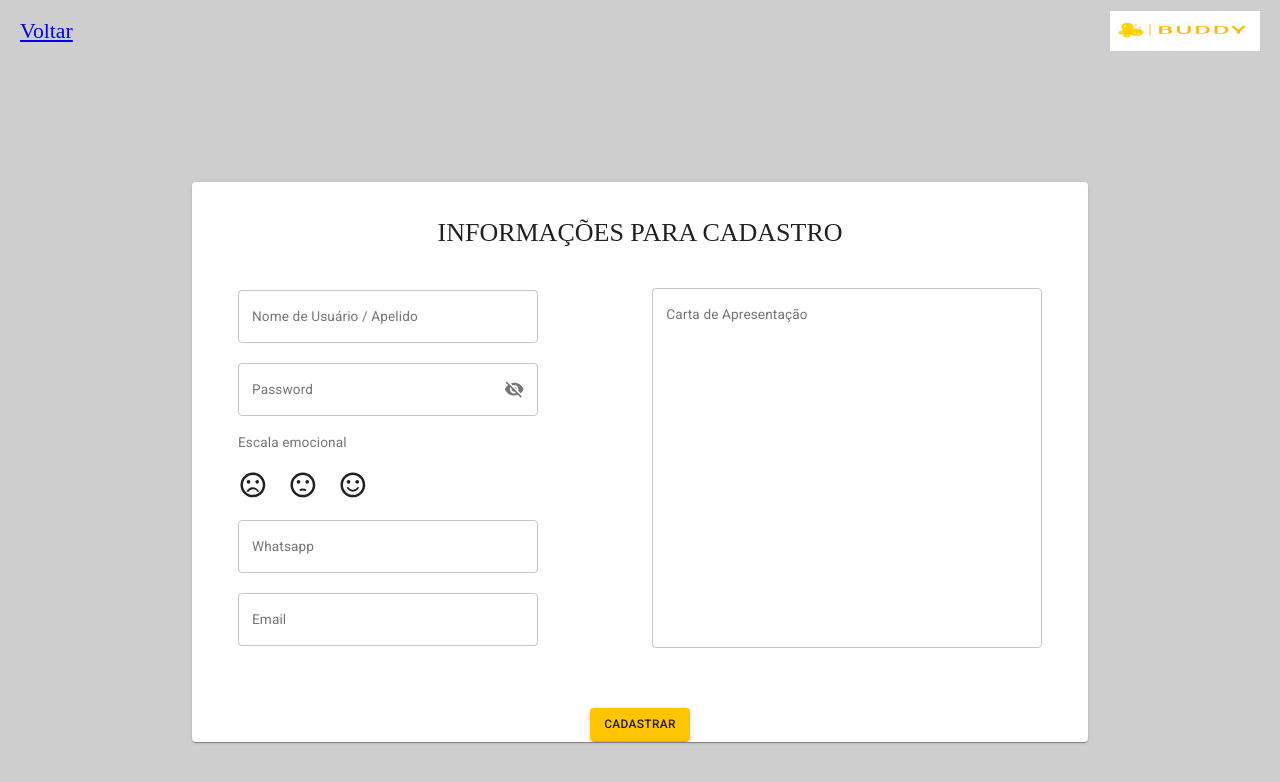
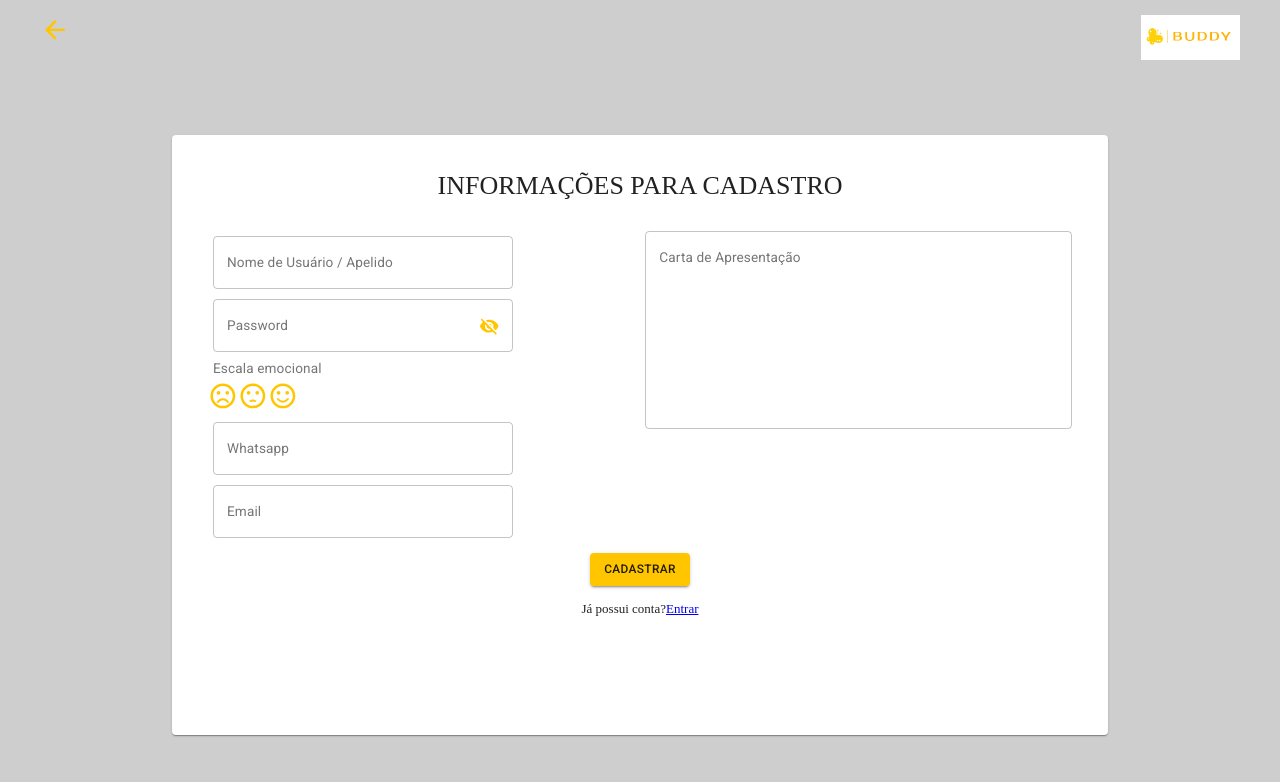
Before and after one commit to HACKATONA-ES-2020/Left4Dev, a React (Create React App) app in the folder frontend/: page /user in a window 1280 px wide. Shown: the top 782 px of the page. Built offline with nearby package versions, Linux system fonts and the light colour scheme.

Commit message:
Criar tela de aprovação de cadastrp de Buddies

```diff
--- a/frontend/src/assets/styles/global.css
+++ b/frontend/src/assets/styles/global.css
@@ -15,12 +15,12 @@
   --color-box-base: #FFFFFF;
   --color-box-footer: #FAFAFC;
 }
-
-* {
-  margin: 0;
-  padding: 0;
-  box-sizing: border-box;
-}
+/*
+  * {
+    margin: 0;
+    padding: 0;
+    box-sizing: border-box;
+  } */
 
 body {
   background: var(--color-background);
--- a/frontend/src/components/PageHeader/index.js
+++ b/frontend/src/components/PageHeader/index.js
@@ -1,6 +1,6 @@
 import React from 'react';
-import { Link } from 'react-router-dom';
 import Logo from '../../assets/img/logo.png';
+import ArrowBackIcon from '@material-ui/icons/ArrowBack';
 
 import './styles.css';
 
@@ -8,11 +8,9 @@ const PageHeader = () => {
   return (
     <header>
       <div className="header">
-        <Link to="/">
-          <span>Voltar</span>
-        </Link>
+        {/* <sapan className="arrow-back"></sapan> */}
+        <ArrowBackIcon className="arrow-back" fontSize="large" onClick={() => window.history.back()} />
         <img className="logo" src={Logo} alt="Buddy" />
-
       </div>
     </header>
   );
--- a/frontend/src/components/PageHeader/styles.css
+++ b/frontend/src/components/PageHeader/styles.css
@@ -1,14 +1,26 @@
 .header {
     display: flex;
+    justify-content: space-between;
+    padding: 15px 40px 10px 40px;
+    height: 70px;
+    box-sizing: border-box;
+    /* display: flex;
     justify-content: space-between;
     align-items: center;
     height: 42px;
     padding: 10px;
     margin: 10px;
-    box-sizing: border-box;
+    box-sizing: border-box; */
 }
 
 .logo {
-    width: 150px;
-    height: 40px;
+
 }
+
+.arrow-back {
+    cursor: pointer;
+}
+
+.MuiSvgIcon-root {
+    color:  #FFC600 !important;
+}
--- /dev/null
+++ b/frontend/src/pages/BuddiesApproval/index.js
@@ -0,0 +1,30 @@
+import React from 'react';
+
+import DeleteForeverIcon from '@material-ui/icons/DeleteForever';
+import CheckIcon from '@material-ui/icons/Check';
+
+import PageHeader from '../../components/PageHeader';
+import './styles.css';
+
+const BuddiesApproval = () => {
+  return (
+    <div >
+        <PageHeader />
+        <div className="content">
+          <div className="content-card">
+            <div className="card">
+              <div className="nome">
+                <span>NOME DO FULANO</span>
+              </div>
+              <div className="buttons">
+                <DeleteForeverIcon className="button-icon" />
+                <CheckIcon className="button-icon"/>
+              </div>
+            </div>
+          </div>
+        </div>
+    </div>
+  );
+}
+
+export default BuddiesApproval;
--- /dev/null
+++ b/frontend/src/pages/BuddiesApproval/styles.css
@@ -0,0 +1,72 @@
+.content {
+    width: 100%;
+    height: 100%;
+    display: flex;
+    justify-content: center;
+}
+
+.content-card {
+    width: 90%;
+    height: calc(100vh - 70px);
+    display: flex;
+    justify-content: space-around;
+    flex-wrap: wrap;
+    overflow-y: auto;
+    padding: 15px;
+    box-sizing: border-box;
+}
+
+.card {
+    width: 30%;
+    height: 100px;
+    background-color: #FFF;
+    border-radius: 10px;
+    margin: 15px;
+    box-sizing: border-box;
+    padding: 10px;
+}
+
+.card:hover {
+    transform: scale(1.1);
+    transition: all 1s;
+}
+
+.button-icon {
+    cursor: pointer;
+}
+
+.nome {
+    height: 50%;
+    text-align: center;
+}
+
+.buttons {
+    display: flex;
+    justify-content: space-around;
+    align-items: center;
+    height: 50%;
+}
+
+::-webkit-scrollbar {
+    width: 10px;
+    border-radius: 3px;
+    -webkit-border-radius: 3px
+}
+
+::-webkit-scrollbar-track-piece {
+    background-color: #ffffff;
+    border-radius: 3px;
+    -webkit-border-radius: 3px;
+}
+
+::-webkit-scrollbar-thumb:vertical {
+    background-color: #FFC600;
+    border-radius: 3px;
+    -webkit-border-radius: 3px;
+}
+
+::-webkit-scrollbar-thumb:horizontal {
+    background-color: #FFC600;
+    border-radius: 3px;
+    -webkit-border-radius: 3px;
+}
--- a/frontend/src/pages/BuddyForm/index.js
+++ b/frontend/src/pages/BuddyForm/index.js
@@ -1,7 +1,7 @@
 import React from 'react';
 import axios from 'axios';
 
-import { TextField} from '@material-ui/core';
+import { TextField } from '@material-ui/core';
 
 import PageHeader from '../../components/PageHeader';
 import Background from '../../components/Background';
--- a/frontend/src/pages/BuddyForm/styles.css
+++ b/frontend/src/pages/BuddyForm/styles.css
@@ -3,10 +3,6 @@
     align-items: center;
     flex-direction: column;
 }
-
-/* .content label {
-    font-size: 18px;
-} */
 
 .form-containerB {
     display: flex!important;
--- a/frontend/src/pages/Login/index.js
+++ b/frontend/src/pages/Login/index.js
@@ -37,7 +37,7 @@ function Login() {
 
   return (
     <React.Fragment>
-      <div className="form-container">
+      <div className="container-login">
         <Background>
           <div className="content-logo">
             <img src={Logo} alt="Buddy" />
--- a/frontend/src/pages/Login/styles.css
+++ b/frontend/src/pages/Login/styles.css
@@ -1,4 +1,4 @@
-.form-container {
+.container-login {
     display: flex !important;
     justify-content: center;
     align-items: center;
--- a/frontend/src/pages/UserForm/index.js
+++ b/frontend/src/pages/UserForm/index.js
@@ -5,6 +5,7 @@ import { TextField } from '@material-ui/core';
 import PageHeader from '../../components/PageHeader';
 import Background from '../../components/Background';
 
+import { Link } from 'react-router-dom';
 import IconButton from '@material-ui/core/IconButton';
 import Button from '@material-ui/core/Button';
 import OutlinedInput from '@material-ui/core/OutlinedInput';
@@ -20,10 +21,6 @@ import './styles.css';
 
 function UserForm() {
   const [values, setValues] = React.useState({
-    amount: '',
-    password: '',
-    weight: '',
-    weightRange: '',
     showPassword: false,
     username: '',
     phone: '',
@@ -36,6 +33,10 @@ function UserForm() {
     setValues({ ...values, [prop]: event.target.value });
   };
 
+  const handleClickChangeEmotion = (emotion) => {
+    setValues({ emotion });
+  }
+
   const handleClickShowPassword = () => {
     setValues({ ...values, showPassword: !values.showPassword });
   };
@@ -43,6 +44,10 @@ function UserForm() {
   const handleMouseDownPassword = (event) => {
     event.preventDefault();
   };
+
+  const cadastrar = () => {
+    console.log(values)
+  }
 
   return (
     <React.Fragment>
@@ -86,9 +91,15 @@ function UserForm() {
                 </FormControl>
                 <InputLabel className="field">Escala emocional</InputLabel>
                 <FormControl className="icons">
-                  <SentimentDissatisfiedSharpIcon id="sad" className="field" fontSize="large" value={handleChange('emotion')}/>
-                  <SentimentDissatisfiedIcon id="neutral" className="field" fontSize="large" value={handleChange('emotion')}/>
-                  <SentimentSatisfiedSharpIcon id="smile" className="field" fontSize="large" value={handleChange('emotion')}/>
+                  <div className="emoji" id="sad" onClick={() => handleClickChangeEmotion(1)}>
+                    <SentimentDissatisfiedSharpIcon fontSize="large" />
+                  </div>
+                  <div className="emoji" id="sad" onClick={() => handleClickChangeEmotion(2)}>
+                    <SentimentDissatisfiedIcon id="neutral" fontSize="large" />
+                  </div>
+                  <div className="emoji" id="sad" onClick={() => handleClickChangeEmotion(3)}>
+                    <SentimentSatisfiedSharpIcon id="smile" fontSize="large" />
+                  </div>
                 </FormControl>
                 <TextField
                   id="phone-number"
@@ -112,19 +123,20 @@ function UserForm() {
                   multiline
                   variant="outlined"
                   className="textarea"
-                  rows={20}
+                  rows={10}
                   onChange={handleChange('presentation')}
                 />
               </div>
             </form>
             <div className="form-button">
-              <Button variant="contained" size="medium" className="button">
+              <Button variant="contained" size="medium" className="button" onClick={cadastrar}>
                 CADASTRAR
               </Button>
-            </div>
-            <div className="form-link">
-                <p>Já possui conta?</p>
-                <a href="/user">Entrar</a>
+              <span className="text">Já possui conta?
+                <Link to="/select-perfil">
+                  <span>Entrar</span>
+                </Link>
+              </span>
             </div>
           </main>
         </Background>
--- a/frontend/src/pages/UserForm/styles.css
+++ b/frontend/src/pages/UserForm/styles.css
@@ -1,11 +1,6 @@
 .content {
     display: flex;
-    align-items: center;
 }
-
-/* .content label {
-    font-size: 18px;
-} */
 
 .form-container {
     display: flex!important;
@@ -15,23 +10,20 @@
 }
 
 .informacoes-basicas {
-    width: 30%;
+
 }
 
 .textarea {
-    width: 70%;
+    width: 100%;
 }
 
 .field {
     width: 300px;
-    margin: 10px!important;
+    margin: 5px!important;
 }
 
 .carta-apresentacao {
     width: 70%;
-    display: flex;
-    justify-content: flex-end;
-    padding: 10px;
 }
 
 .title {
@@ -43,7 +35,9 @@
 .form-button {
     display: flex;
     justify-content: center;
-    margin-top: 50px;
+    margin-top: 10px;
+    flex-direction: column;
+    align-items: center;
 }
 
 .button {
@@ -55,6 +49,7 @@
     display: flex;
     justify-content: center;
     margin-top: 5px;
+    font-size: small;
 }
 
 .form-link a {
@@ -67,18 +62,10 @@
     flex-direction: row!important;
 }
 
-#smile:hover {
+.emoji {
     cursor:pointer;
 }
-#sad:hover {
-    cursor:pointer;
+
+.emoji:hover {
+    transform: scale(1.2);
 }
-#neutral:hover {
-    cursor:pointer;
-}
-/* .MuiCardContent-root {
-    display: flex;
-    align-items: center!important;
-    justify-content: center;
-    height: 100%;
-} */
--- a/frontend/src/routes.js
+++ b/frontend/src/routes.js
@@ -4,14 +4,16 @@ import BuddyForm from './pages/BuddyForm';
 import UserForm from './pages/UserForm';
 import Login from './pages/Login';
 import SelectPerfil from './pages/SelectPerfil';
+import BuddiesApproval from './pages/BuddiesApproval';
 
 function Routes() {
   return (
     <BrowserRouter>
-      <Route path="/" exact component={Login}/>
-      <Route path="/select-perfil" component={SelectPerfil}/>
-      <Route path="/buddy" component={BuddyForm}/>
-      <Route path="/user" component={UserForm}/>
+      <Route path="/" exact component={Login} />
+      <Route path="/select-perfil" component={SelectPerfil} />
+      <Route path="/buddy" component={BuddyForm} />
+      <Route path="/user" component={UserForm} />
+      <Route path="/admin" component={BuddiesApproval} />
     </BrowserRouter>
   )
 }
```
